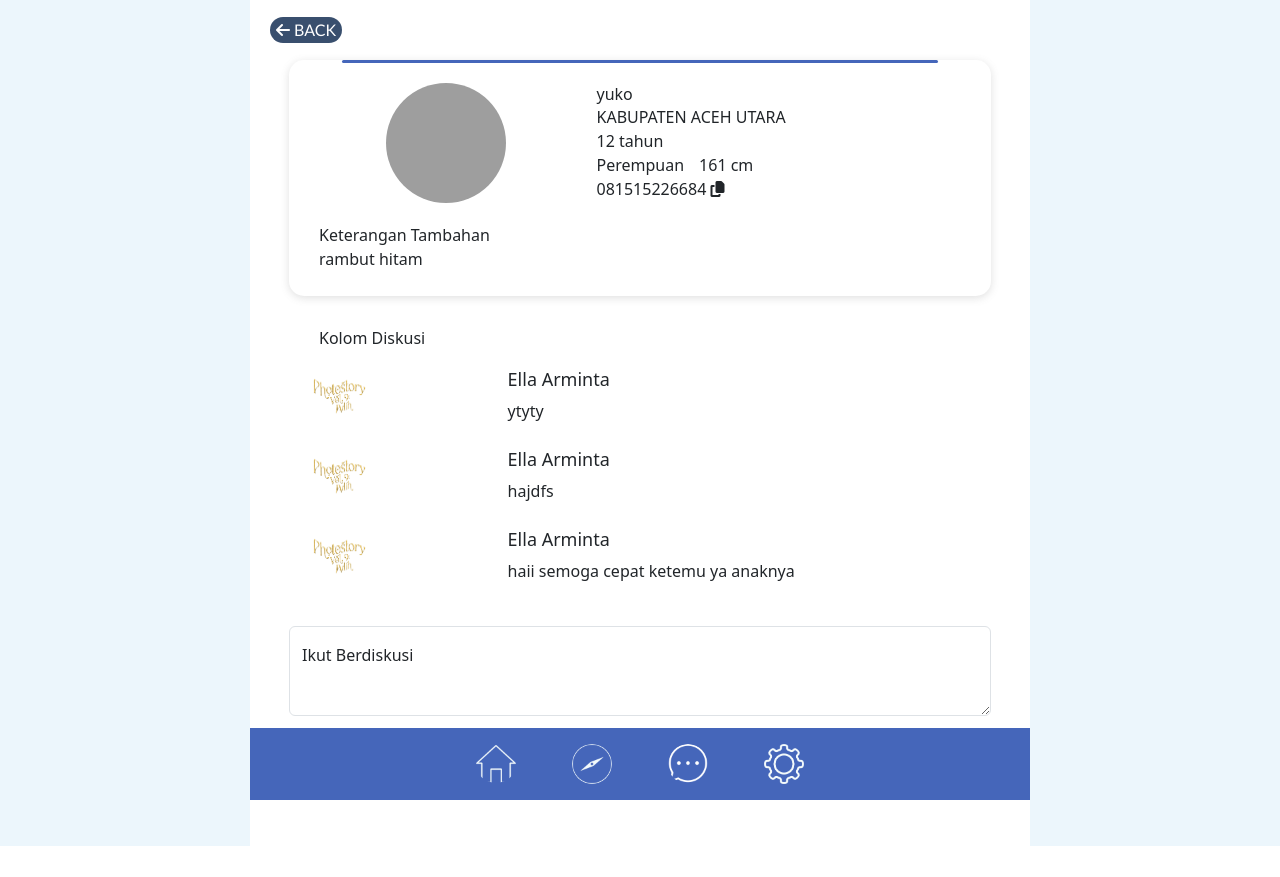
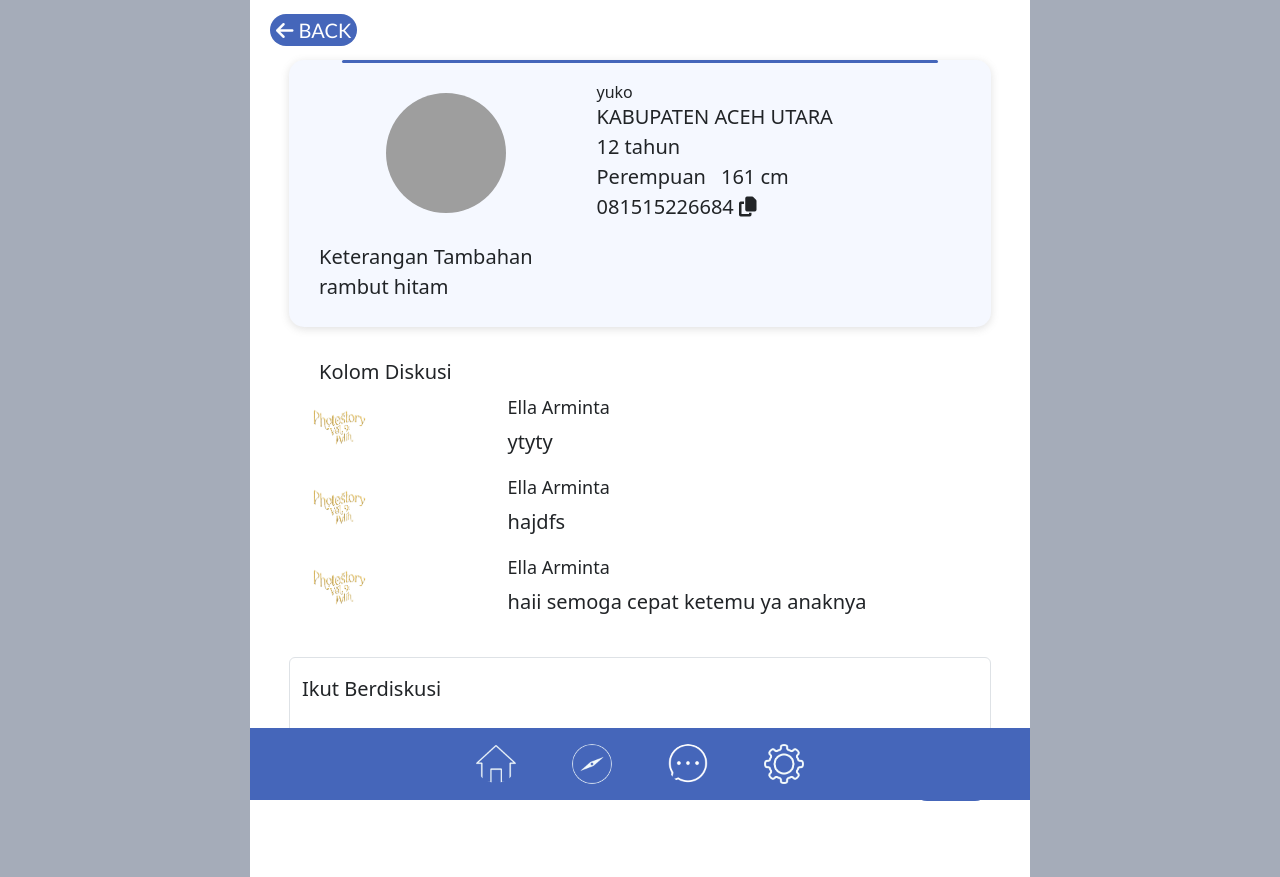
Before and after one commit to ella-arminta/BerTemu, a PHP site: page /detail-hilang.php?id=1 in a window 1280 px wide. Before the commit the page ends 846 px from the top, so only its background shows below. Run offline with PHP 8.4, Linux system fonts and the light colour scheme; data comes from the database, SQL or seed files in the repository; both versions use the stored data as it was after the commit; some libraries are stand-ins or nearby versions; grey boxes are pictures that could not be loaded.

Commit message:
ganti tulisan jadi warna hitam gk pekat

```diff
--- a/admin/index.php
+++ b/admin/index.php
@@ -1,3 +1,3 @@
 <?php
-header('Location: ../index-admin.php');
+header('Location: login-admin.php');
 ?>
--- a/css/explore.css
+++ b/css/explore.css
@@ -36,7 +36,7 @@
     align-items: center;
 }
 .mycard{
-    background-color: white;
+    background-color: #f5f8ff;
     width: 90%;
     border-radius: 15px;
     min-height: 25vh;
@@ -160,12 +160,11 @@ img{
     position: fixed;
     top: 0;
     left: -60vw;
-    background-color: #eef9fc;
-    z-index: -10;
+    background-color: white;
     transition: all .3s ease-in-out;
+    z-index: 1040;
   }
   .left-bar.show{
-    z-index: 1040;
     left: 0;
   }
 .backdrop{
@@ -178,9 +177,11 @@ img{
     background-color: rgba(0, 0, 0, 0.425);
     opacity: 0;
     transition: all .3s ease-in-out;
-    z-index:-1;
   }
 .backdrop.show{
     opacity: 1;
-    z-index:1035
+    z-index:1035;
   }
+  .filter{
+    cursor: pointer;
+  }
--- a/css/style.css
+++ b/css/style.css
@@ -1,12 +1,17 @@
 /* css template */
+:root{
+    --black : #212427;
+}
 body{
     width: 100%;
     overflow: auto;
     margin:auto;
     min-height: 100vh;
-    background-color: #ECF6FC !important;
+    /* background-color: #ECF6FC !important; */
+    background-color: #a5acb9 !important;
     font-size: 20px;
     transition: 0.3s;
+    color:var(--black);
 }
 .container-hp{
     margin: auto;
--- a/detail-hilang.php
+++ b/detail-hilang.php
@@ -42,7 +42,6 @@
     <meta name="viewport" content="width=device-width, initial-scale=1.0">
     <title>Home User</title>
     <link rel="stylesheet" type="text/css" href="https://stackpath.bootstrapcdn.com/bootstrap/4.3.1/css/bootstrap.min.css">
-	<link rel="stylesheet" type="text/css" href="css/style.css">
 	<script type="text/javascript" src="https://code.jquery.com/jquery-3.3.1.slim.min.js"></script>
 	<script type="text/javascript" src="https://cdnjs.cloudflare.com/ajax/libs/popper.js/1.14.7/umd/popper.min.js"></script>
 	<script type="text/javascript" src="https://stackpath.bootstrapcdn.com/bootstrap/4.3.1/js/bootstrap.min.js"></script>
@@ -51,12 +50,13 @@
     <!-- font awesome -->
     <script src="https://kit.fontawesome.com/e52db3bf8a.js" crossorigin="anonymous"></script>
     <!-- customer css -->
+    <link rel="stylesheet" type="text/css" href="css/style.css">
     <link rel="stylesheet" href="css/explore.css">
 </head>
 <body>
     <div class="container-hp">
         <div style="height:60px;display:flex;align-items:center;margin-left:20px;">
-        <button onclick="window.location.href='explore.php'" type="Button" class="button1" style="background-color : rgb(57,79,110); color:white; font-family:'Gill Sans MT';border:none;border-radius:20px;">
+        <button onclick="window.location.href='explore.php'" type="Button" class="button1" style="background-color : #4566BA; color:white; font-family:'Gill Sans MT';border:none;border-radius:20px;">
         <i class="fa-solid fa-arrow-left"></i> BACK </button>
         </div>
         <div class="card-container">
@@ -107,9 +107,9 @@
         </div>
         <div style="height:22px;width:100%;"></div>
         <?php if(!isset($_SESSION['login'])):?>
-        <button type="Button" class="button1" onclick="window.location.href= 'login-user.php'" style="background-color : rgb(57,79,110); color:white; font-family:'Gill Sans MT';border:none;border-radius:20px;width:80px;display:block;float:right;margin-right:5%;">Log-in</button>
+        <button type="Button" class="button1" onclick="window.location.href= 'login-user.php'" style="background-color : #4566BA; color:white; font-family:'Gill Sans MT';border:none;border-radius:20px;width:80px;display:block;float:right;margin-right:5%;">Log-in</button>
         <?php else: ?>
-        <button type="Button" onclick="sendKomentar()" class="button1" style="background-color : rgb(57,79,110); color:white; font-family:'Gill Sans MT';border:none;border-radius:20px;width:80px;display:block;float:right;margin-right:5%;">Send</button>
+        <button type="Button" onclick="sendKomentar()" class="button1" style="background-color : #4566BA; color:white; font-family:'Gill Sans MT';border:none;border-radius:20px;width:80px;display:block;float:right;margin-right:5%;">Send</button>
         <?php endif; ?>
         <div style="height:26px;width:100%;"></div>
         <div style="height:82px;width:100%;"></div>
--- a/explore.php
+++ b/explore.php
@@ -9,7 +9,7 @@
     <meta name="viewport" content="width=device-width, initial-scale=1.0">
     <title>Home User</title>
     <link rel="stylesheet" type="text/css" href="https://stackpath.bootstrapcdn.com/bootstrap/4.3.1/css/bootstrap.min.css">
-	<link rel="stylesheet" type="text/css" href="css/style.css">
+
 	<script type="text/javascript" src="https://code.jquery.com/jquery-3.3.1.slim.min.js"></script>
 	<script type="text/javascript" src="https://cdnjs.cloudflare.com/ajax/libs/popper.js/1.14.7/umd/popper.min.js"></script>
 	<script type="text/javascript" src="https://stackpath.bootstrapcdn.com/bootstrap/4.3.1/js/bootstrap.min.js"></script>
@@ -18,6 +18,7 @@
     <!-- font awesome -->
     <script src="https://kit.fontawesome.com/e52db3bf8a.js" crossorigin="anonymous"></script>
     <!-- customer css -->
+    <link rel="stylesheet" type="text/css" href="css/style.css">
     <link rel="stylesheet" href="css/explore.css">
 </head>
 <body>
--- a/index-user.php
+++ b/index-user.php
@@ -9,11 +9,12 @@
     <meta name="viewport" content="width=device-width, initial-scale=1.0">
     <title>Home User</title>
     <link rel="stylesheet" type="text/css" href="https://stackpath.bootstrapcdn.com/bootstrap/4.3.1/css/bootstrap.min.css">
-	<!-- custom css -->
-    <link rel="stylesheet" type="text/css" href="css/style.css">
 	<script type="text/javascript" src="https://code.jquery.com/jquery-3.3.1.slim.min.js"></script>
 	<script type="text/javascript" src="https://cdnjs.cloudflare.com/ajax/libs/popper.js/1.14.7/umd/popper.min.js"></script>
 	<script type="text/javascript" src="https://stackpath.bootstrapcdn.com/bootstrap/4.3.1/js/bootstrap.min.js"></script>
+
+    <!-- custom css -->
+    <link rel="stylesheet" type="text/css" href="css/style.css">
 </head>
 <style>
     .content {
--- a/login-user.php
+++ b/login-user.php
@@ -40,10 +40,10 @@ if (isset($_POST['login']) && $_POST['login'] == "1")
     <meta name="viewport" content="width=device-width, initial-scale=1.0">
     <title>Log-in</title>
     <link rel="stylesheet" type="text/css" href="https://stackpath.bootstrapcdn.com/bootstrap/4.3.1/css/bootstrap.min.css">
- <link rel="stylesheet" type="text/css" href="css/style.css">
  <script type="text/javascript" src="https://code.jquery.com/jquery-3.3.1.slim.min.js"></script>
  <script type="text/javascript" src="https://cdnjs.cloudflare.com/ajax/libs/popper.js/1.14.7/umd/popper.min.js"></script>
  <script type="text/javascript" src="https://stackpath.bootstrapcdn.com/bootstrap/4.3.1/js/bootstrap.min.js"></script>
+ <link rel="stylesheet" type="text/css" href="css/style.css">
 </head>
 <style>
     .form-control {
--- a/settings-user.php
+++ b/settings-user.php
@@ -14,11 +14,11 @@ if (empty($session_login))
     <meta name="viewport" content="width=device-width, initial-scale=1.0">
     <title>Settings</title>
     <link rel="stylesheet" type="text/css" href="https://stackpath.bootstrapcdn.com/bootstrap/4.3.1/css/bootstrap.min.css">
-	<!-- custom css -->
-    <link rel="stylesheet" type="text/css" href="css/style.css">
 	<script type="text/javascript" src="https://code.jquery.com/jquery-3.3.1.slim.min.js"></script>
 	<script type="text/javascript" src="https://cdnjs.cloudflare.com/ajax/libs/popper.js/1.14.7/umd/popper.min.js"></script>
 	<script type="text/javascript" src="https://stackpath.bootstrapcdn.com/bootstrap/4.3.1/js/bootstrap.min.js"></script>
+    <!-- custom css -->
+    <link rel="stylesheet" type="text/css" href="css/style.css">
     <style>
         .pembatas-navbar {
             height: 5vh;
--- a/sign-up-user backup .php
+++ b/sign-up-user backup .php
@@ -43,11 +43,11 @@ if (isset($_POST['login']) && $_POST['login'] == "1")
 <head>
 	<title>Sign-up</title>
 	<link rel="stylesheet" type="text/css" href="https://stackpath.bootstrapcdn.com/bootstrap/4.3.1/css/bootstrap.min.css">
-	<!-- custom css -->
-    <link rel="stylesheet" type="text/css" href="css/style.css">
 	<script type="text/javascript" src="https://code.jquery.com/jquery-3.3.1.slim.min.js"></script>
 	<script type="text/javascript" src="https://cdnjs.cloudflare.com/ajax/libs/popper.js/1.14.7/umd/popper.min.js"></script>
 	<script type="text/javascript" src="https://stackpath.bootstrapcdn.com/bootstrap/4.3.1/js/bootstrap.min.js"></script>
+    <!-- custom css -->
+    <link rel="stylesheet" type="text/css" href="css/style.css">
     <style>
         .form-control {
             background: white !important;
--- a/sign-up-user.php
+++ b/sign-up-user.php
@@ -95,10 +95,10 @@ if (isset($_POST['signup']) && $_POST['signup'] == "1")
     <meta name="viewport" content="width=device-width, initial-scale=1.0">
     <title>Sign-up</title>
     <link rel="stylesheet" type="text/css" href="https://stackpath.bootstrapcdn.com/bootstrap/4.3.1/css/bootstrap.min.css">
-    <link rel="stylesheet" type="text/css" href="css/style.css">
     <script type="text/javascript" src="https://code.jquery.com/jquery-3.3.1.slim.min.js"></script>
     <script type="text/javascript" src="https://cdnjs.cloudflare.com/ajax/libs/popper.js/1.14.7/umd/popper.min.js"></script>
     <script type="text/javascript" src="https://stackpath.bootstrapcdn.com/bootstrap/4.3.1/js/bootstrap.min.js"></script>
+    <link rel="stylesheet" type="text/css" href="css/style.css">
     <style>
         /* css input image */
         .image-input-container {
```
Also changed, not shown: sql/admins.sql (added, +67 -0 lines).
